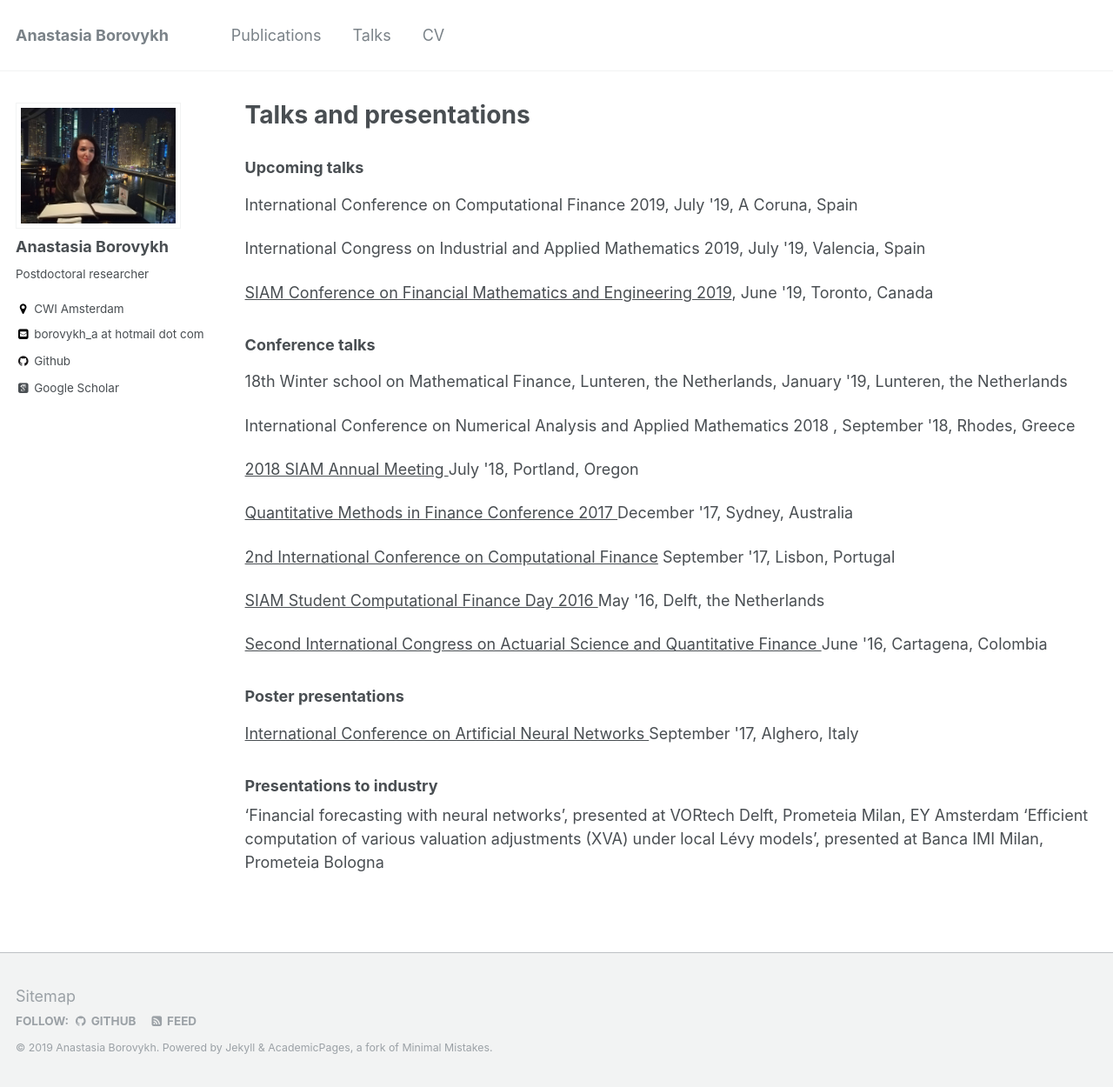
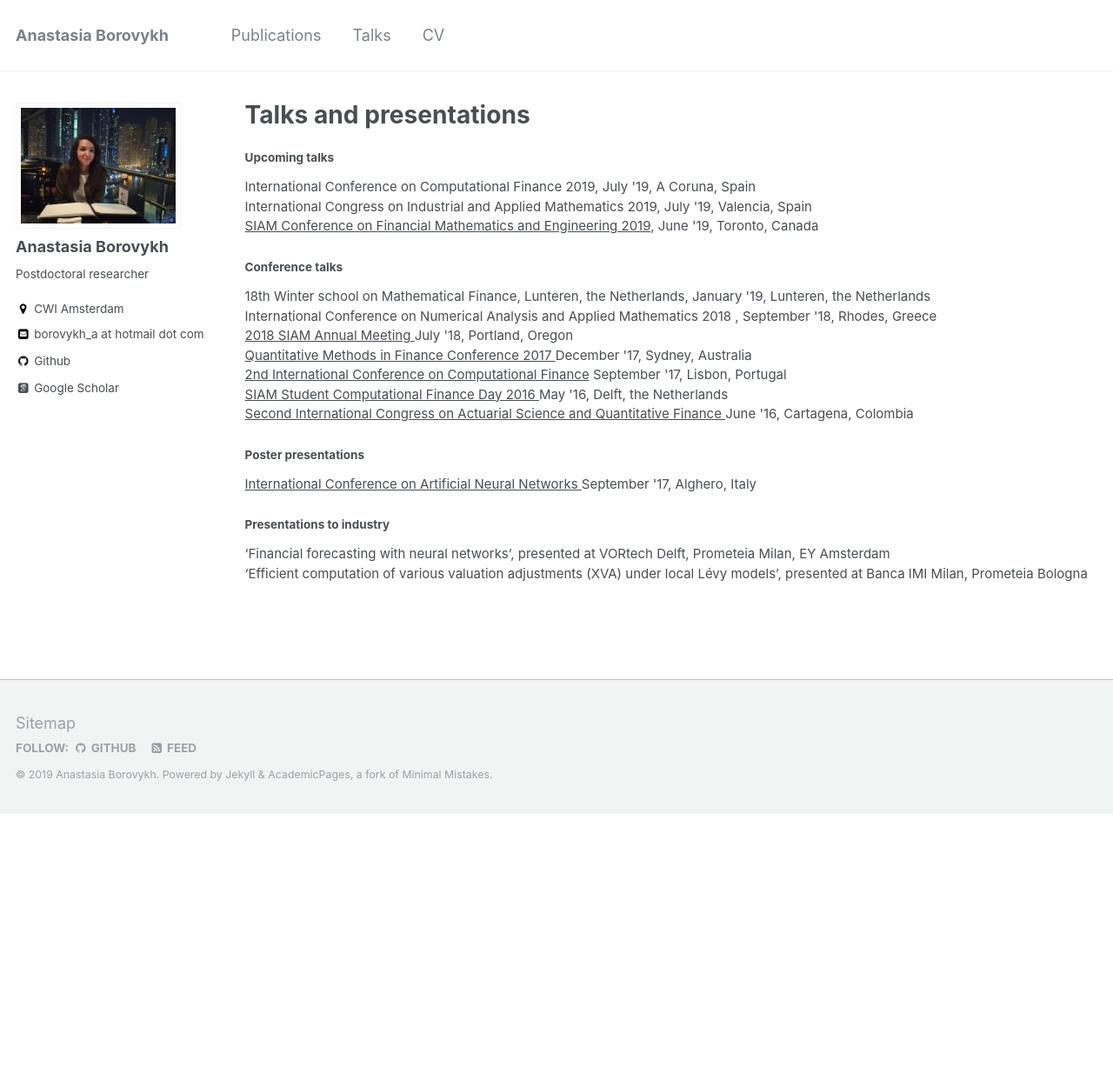
Before and after one commit to aib93/aib93.github.io, a Jekyll site: the page built from _pages/talks.html, in a window 1280 px wide and 1250 px high. Shown: the whole window at 87% size. Built offline with Jekyll 4.4.1, drawn with Linux system fonts in a browser that asks for light colours; some web fonts are replaced.

Commit message:
Initial commit

```diff
--- a/_pages/talks.html
+++ b/_pages/talks.html
@@ -4,25 +4,26 @@ title: "Talks and presentations"
 permalink: /talks/
 author_profile: true
 ---
-<h3> Upcoming talks </h3>
-<p><a> International Conference on Computational Finance 2019</a>, July '19, A Coruna, Spain </p>
-<p><a> International Congress on Industrial and Applied Mathematics 2019</a>, July '19, Valencia, Spain </p>
-<p><a href = "https://www.siam.org/Conferences/CM/Conference/fm19" style="text-decoration:underline;"> SIAM Conference on Financial Mathematics and Engineering 2019</a>, June '19, Toronto, Canada </p>
-<h3> Conference talks </h3>
-<p><a> 18th Winter school on Mathematical Finance, Lunteren, the Netherlands, </a> January '19, Lunteren, the Netherlands</p>
-<p><a> International Conference on Numerical Analysis and Applied Mathematics 2018 </a>, September '18, Rhodes, Greece</p>
-<p><a href="http://www.siam.org/meetings/an18/" style="text-decoration:underline;"> 2018 SIAM Annual Meeting </a> July '18, Portland, Oregon</p>
-<p><a href="https://www.conferenceonline.com/conference_invitation.cfm?id=21717&key=F1EF0F1F-CE39-D6B1-35AA37845042D4A5" style="text-decoration:underline;"> Quantitative Methods in Finance Conference 2017 </a> December '17, Sydney, Australia</p>
-<p><a href="http://cemapre.iseg.ulisboa.pt/iccf2017/" style="text-decoration:underline;"> 2nd International Conference on Computational Finance</a> September '17, Lisbon, Portugal</p>
-<p><a href="https://sscdelft.github.io/activities/" style="text-decoration:underline;"> SIAM Student Computational Finance Day 2016 </a> May '16, Delft, the Netherlands</p>
-<p><a href="http://icasqf.org" style="text-decoration:underline;"> Second International Congress on Actuarial Science and Quantitative Finance </a>  June '16, Cartagena, Colombia</p>
+<h5> Upcoming talks </h5>
+<p style="font-size:15px"><a> International Conference on Computational Finance 2019</a>, July '19, A Coruna, Spain <br>
+<a> International Congress on Industrial and Applied Mathematics 2019</a>, July '19, Valencia, Spain <br>
+<a href = "https://www.siam.org/Conferences/CM/Conference/fm19" style="text-decoration:underline;"> SIAM Conference on Financial Mathematics and Engineering 2019</a>, June '19, Toronto, Canada </p>
 
-<h3> Poster presentations </h3>
-<p><a href="https://e-nns.org/icann2017/" style="text-decoration:underline;"> International Conference on Artificial Neural Networks </a> September '17, Alghero, Italy</p>
+<h5> Conference talks </h5>
+<p style="font-size:15px"><a> 18th Winter school on Mathematical Finance, Lunteren, the Netherlands, </a> January '19, Lunteren, the Netherlands<br>
+<a> International Conference on Numerical Analysis and Applied Mathematics 2018 </a>, September '18, Rhodes, Greece<br>
+<a href="http://www.siam.org/meetings/an18/" style="text-decoration:underline;"> 2018 SIAM Annual Meeting </a> July '18, Portland, Oregon<br>
+<a href="https://www.conferenceonline.com/conference_invitation.cfm?id=21717&key=F1EF0F1F-CE39-D6B1-35AA37845042D4A5" style="text-decoration:underline;"> Quantitative Methods in Finance Conference 2017 </a> December '17, Sydney, Australia<br>
+<a href="http://cemapre.iseg.ulisboa.pt/iccf2017/" style="text-decoration:underline;"> 2nd International Conference on Computational Finance</a> September '17, Lisbon, Portugal<br>
+<a href="https://sscdelft.github.io/activities/" style="text-decoration:underline;"> SIAM Student Computational Finance Day 2016 </a> May '16, Delft, the Netherlands<br>
+<a href="http://icasqf.org" style="text-decoration:underline;"> Second International Congress on Actuarial Science and Quantitative Finance </a>  June '16, Cartagena, Colombia<br>
 
-<h3> Presentations to industry </h3>
-‘Financial forecasting with neural networks’, presented at VORtech Delft, Prometeia Milan, EY Amsterdam
-‘Efficient computation of various valuation adjustments (XVA) under local Lévy models’, presented at Banca IMI Milan, Prometeia Bologna
+<h5> Poster presentations </h5>
+<p style="font-size:15px"><a href="https://e-nns.org/icann2017/" style="text-decoration:underline;"> International Conference on Artificial Neural Networks </a> September '17, Alghero, Italy</p>
+
+<h5> Presentations to industry </h5>
+<p style="font-size:15px">‘Financial forecasting with neural networks’, presented at VORtech Delft, Prometeia Milan, EY Amsterdam <br>
+‘Efficient computation of various valuation adjustments (XVA) under local Lévy models’, presented at Banca IMI Milan, Prometeia Bologna</p>
 
 
 {% for post in site.talks reversed %}
```
Also changed, not shown: _pages/about.md (+2 -2 lines).
